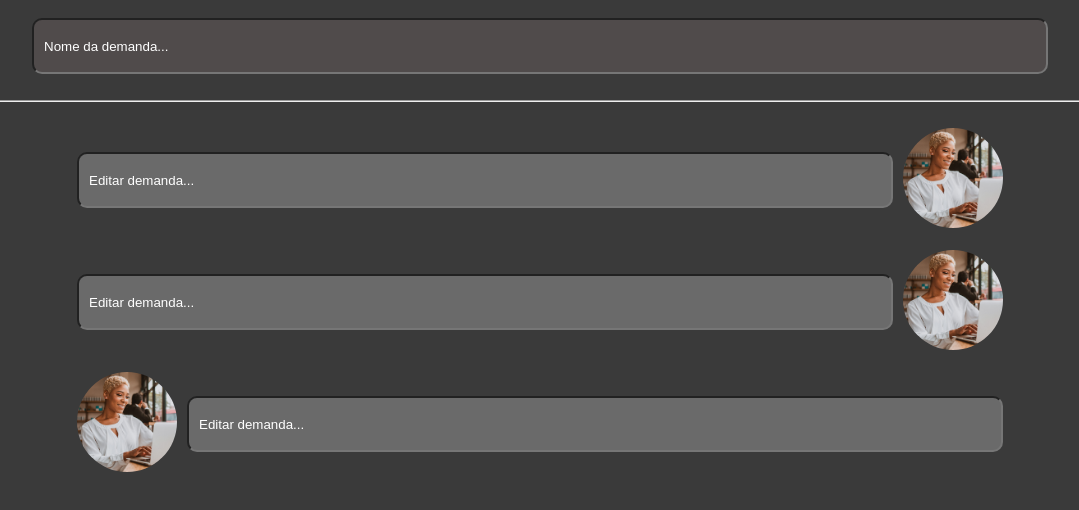
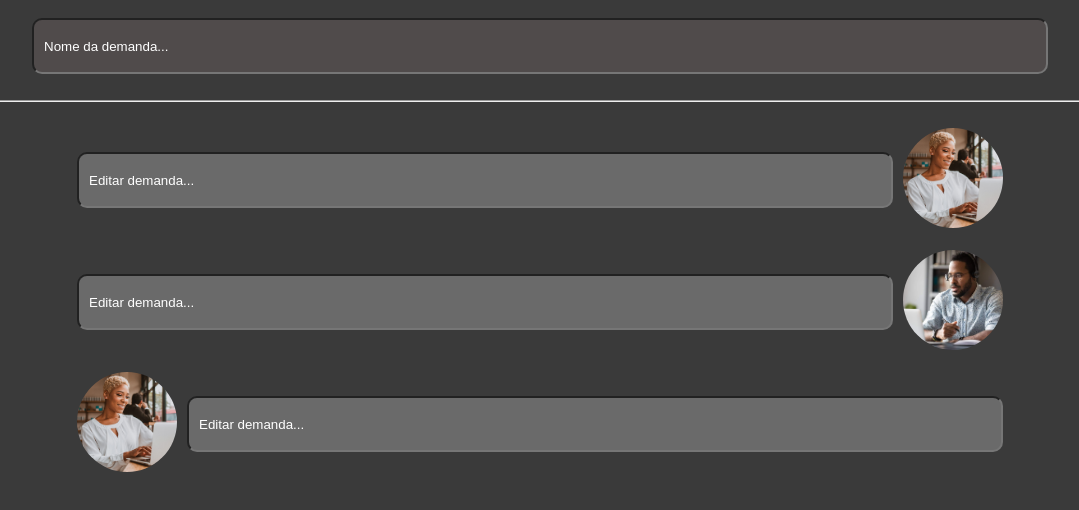
Before and after one commit to phellowpy/demanda, a plain HTML site: page index.html in a window 1280 px wide. Shown: the whole page, without its empty margins (100-1179 px from the left). Drawn offline with Linux system fonts and the light colour scheme.

Commit message:
Update index.html

```diff
--- a/index.html
+++ b/index.html
@@ -28,7 +28,7 @@
             <input type="text" id="Demanda2" value="Editar demanda...">
         </div>
         <div class="imagem-pessoa">
-        <img src="pessoa.png" alt="">
+        <img src="moço.jpg" alt="">
         </div>
     </div>
     <br>
```
